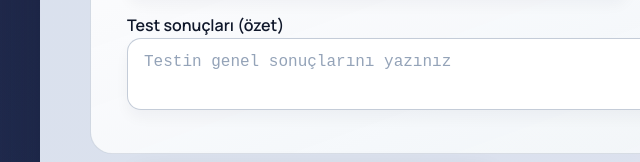
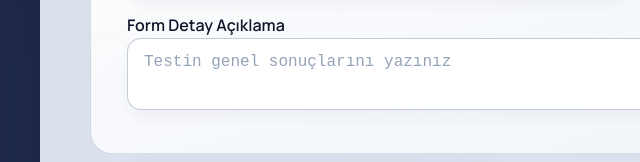
Before and after one commit to sezaidemirer/Elexus-Form, a website: page public/index.html in a window 1280 px wide. Shown: the part 493-655 px from the top of the page, 0-640 px from the left. Drawn offline with Linux system fonts and the light colour scheme.

Commit message:
copy: update form detail label and assets

```diff
--- a/public/index.html
+++ b/public/index.html
@@ -368,7 +368,7 @@
             </label>
           </div>
           <label style="display: block; margin-top: 16px">
-            Test sonuçları (özet)
+            Form Detay Açıklama
             <textarea name="testSummary" placeholder="Testin genel sonuçlarını yazınız" required></textarea>
           </label>
         </fieldset>
```
Also changed, not shown: public/White.png (added), public/logo.svg (added).
